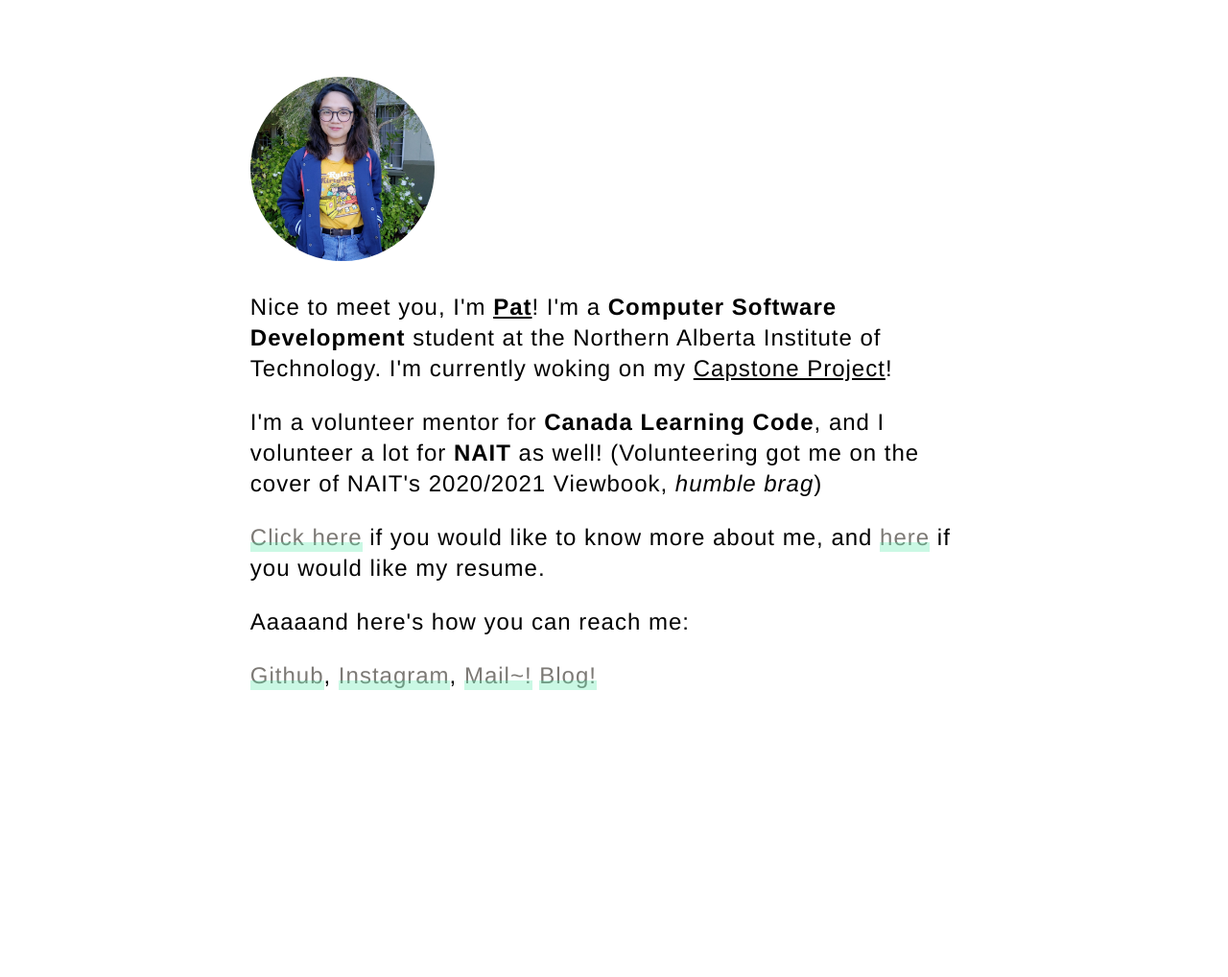
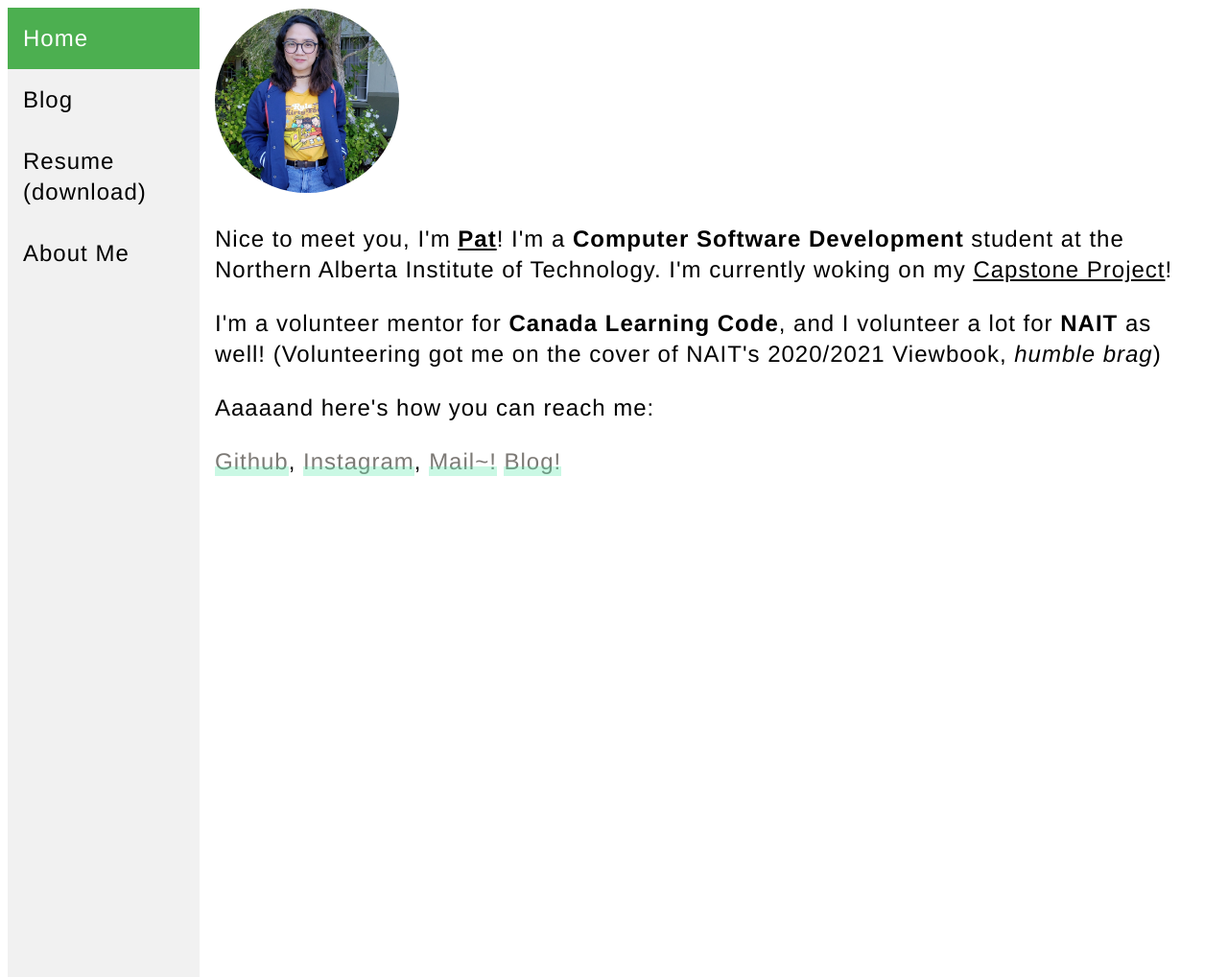
Before and after one commit to pborlongan/pborlongan.github.io, a Jekyll site: the page built from index.html, in a window 1280 px wide and 1018 px high. Shown: the whole window at 96% size. Built offline with Jekyll 4.4.1, drawn with Linux system fonts in a browser that asks for light colours.

Commit message:
updated layout

```diff
--- a/_layouts/default.html
+++ b/_layouts/default.html
@@ -9,8 +9,19 @@
 		<link rel="icon" type="image/png" href="../img/originals/favicon-32x32.png" sizes="32x32" />
 	</head>
 	<body>
-		<div class="container">
+		<div id="sidebar">
+			<a class="btn active" href="#">Home</a>
+			<a class="btn" href="/blog">Blog</a>
+			<a  href="/files/Patricia_Borlongan_Resume.pdf" target="_blank"
+			type="application/octet-stream" download="Patricia_Borlongan_Resume.pdf">Resume (download)</a>
+			<a class="btn"
+			href="/about-me/">About Me</a>
+		  </div>
+
+		<div class="content">
     		{{ content }}
 		</div><!-- /.container -->
+
+		<script src="../js/btn.js"></script>
 	</body>
 </html>
--- a/css/main.css
+++ b/css/main.css
@@ -70,3 +70,55 @@ p a:before, li a:before {
         line-height: 38px;
     }
 }
+
+
+/* sidebar*/
+  #sidebar {
+    margin: 0;
+    padding: 0;
+    width: 200px;
+    background-color: #f1f1f1;
+    position: fixed;
+    height: 100%;
+    overflow: auto;
+  }
+
+  #sidebar a {
+    display: block;
+    color: black;
+    padding: 16px;
+    text-decoration: none;
+  }
+
+  #sidebar a.active {
+    background-color: #4CAF50;
+    color: white;
+  }
+
+  #sidebar a:hover:not(.active) {
+    background-color: #555;
+    color: white;
+  }
+
+  div.content {
+    margin-left: 200px;
+    padding: 1px 16px;
+    height: 1000px;
+  }
+
+  @media screen and (max-width: 700px) {
+    #sidebar {
+      width: 100%;
+      height: auto;
+      position: relative;
+    }
+    #sidebar a {float: left;}
+    div.content {margin-left: 0;}
+  }
+
+  @media screen and (max-width: 200px) {
+    #sidebar a {
+      text-align: center;
+      float: none;
+    }
+  }
--- a/index.html
+++ b/index.html
@@ -7,11 +7,6 @@ title: Hi, hello.
 	 <p>Nice to meet you, I'm <b><u>Pat</u></b>! I'm a <b>Computer Software Development</b> student at the Northern Alberta Institute of Technology. I'm currently woking on my <u>Capstone Project</u>!</p>
 	 <p>I'm a volunteer mentor for <b>Canada Learning Code</b>, and I volunteer a lot for <b>NAIT</b> as well! (Volunteering got me on the cover of NAIT's 2020/2021 Viewbook, <i>humble brag</i>)</p>
 </div>
-<div class="about-me">
-	<p><a href="about-me/index.html">Click here</a> if you would like to know more about me, and <a  href="/files/Patricia_Borlongan_Resume.pdf" target="_blank"
-		type="application/octet-stream" download="Patricia_Borlongan_Resume.pdf">here</a> if you would like my resume.</p>
-
-</div>
 <div class="links">
 	 <p>Aaaaand here's how you can reach me:</p>
 	 <p><a href="https://github.com/pborlongan">Github</a>, <a href="https://instagram.com/soymilktv">Instagram</a>, <a href="mailto:borlonganpatricia@gmail.com">Mail~!</a> <a href="blog/index.html">Blog!</a></p>
--- /dev/null
+++ b/js/btn.js
@@ -0,0 +1,14 @@
+// Get the container element
+var btnContainer = document.getElementById("sidebar");
+
+// Get all buttons with class="btn" inside the container
+var btns = btnContainer.getElementsByClassName("btn");
+
+// Loop through the buttons and add the active class to the current/clicked button
+for (var i = 0; i < btns.length; i++) {
+  btns[i].addEventListener("click", function() {
+    var current = document.getElementsByClassName("active");
+    current[0].className = current[0].className.replace(" active", "");
+    this.className += " active";
+  });
+}
```
